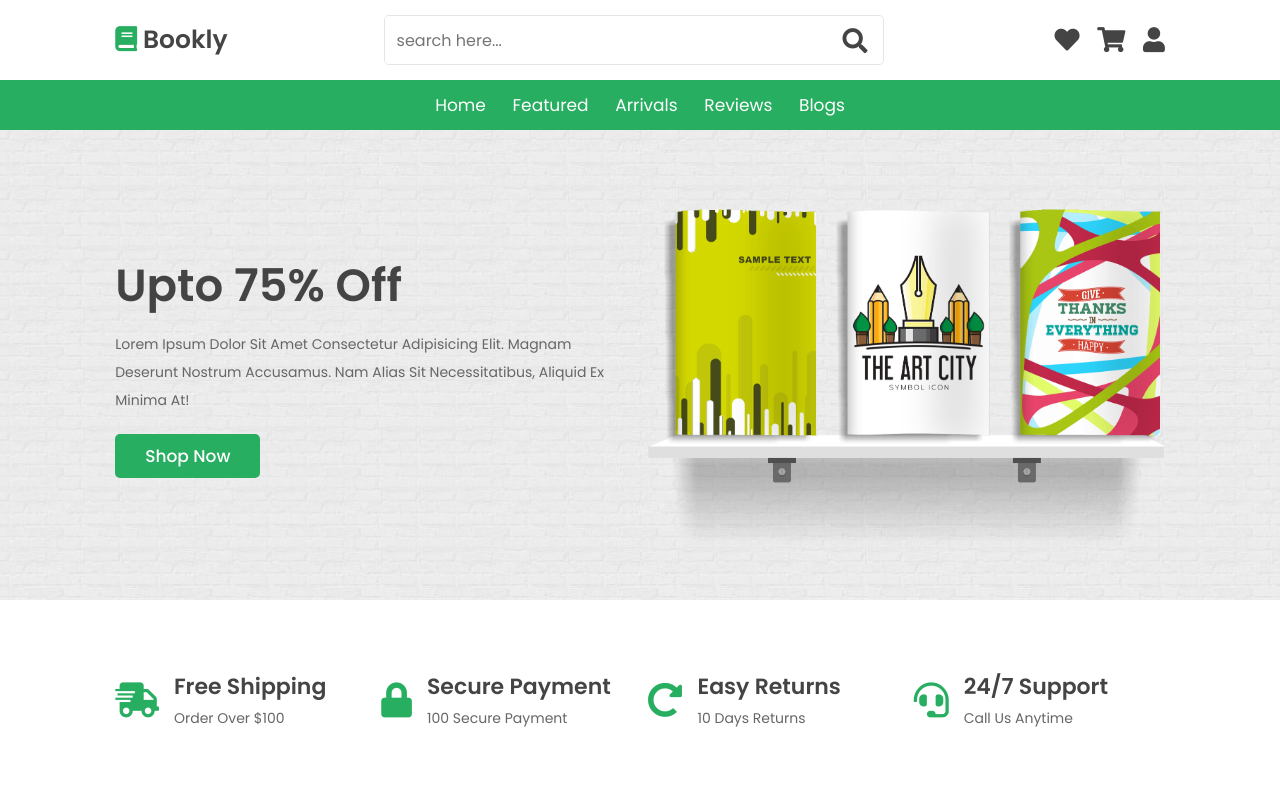
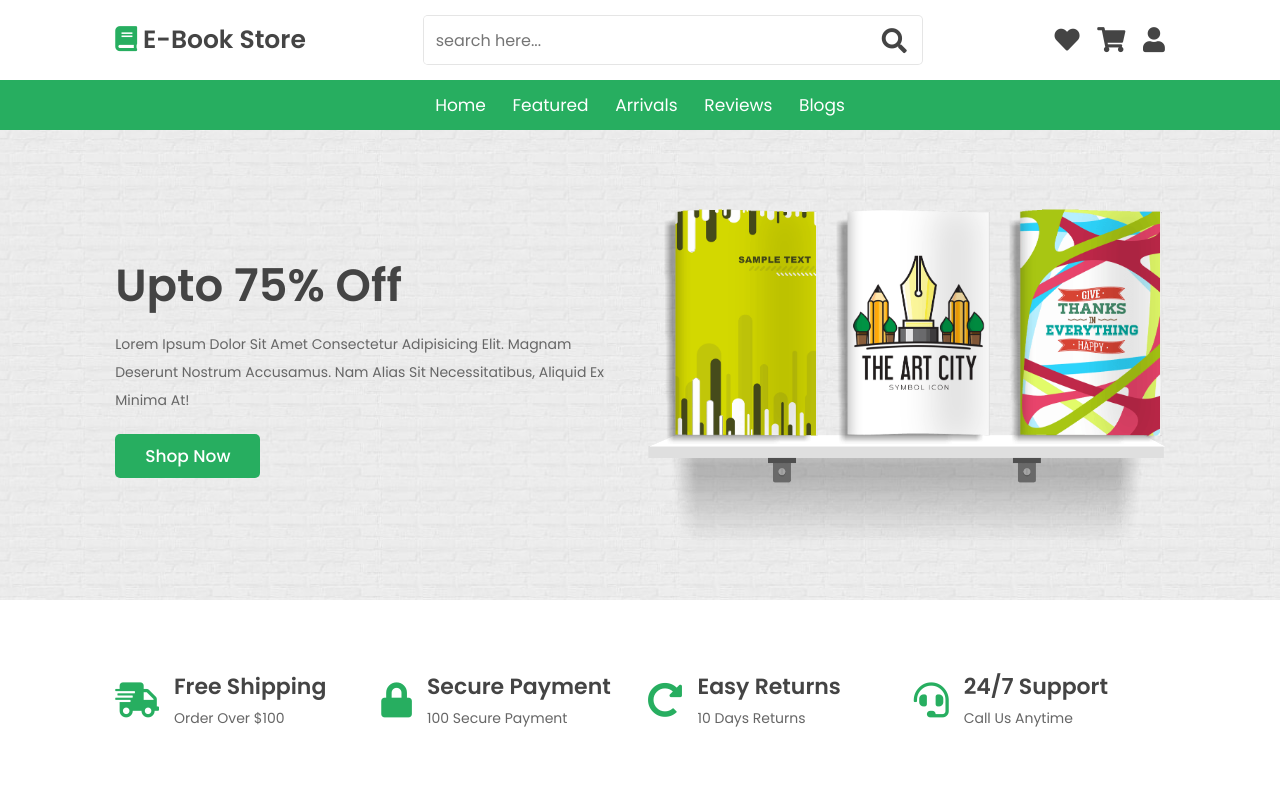
Before and after one commit to vss021/BookStore-Template, a plain HTML site: page index.html in a window 1280 px wide. Shown: the top 800 px of the page. Drawn offline with nearby package versions, Linux system fonts and the light colour scheme.

Commit message:
Update index.html
Changes

```diff
--- a/index.html
+++ b/index.html
@@ -25,7 +25,7 @@
 
     <header class="header">
       <div class="header-1">
-        <a href="#" class="logo"> <i class="fas fa-book"></i> bookly </a>
+        <a href="#" class="logo"> <i class="fas fa-book"></i> E-book Store </a>
 
         <form action="" class="search-form">
           <input
```
